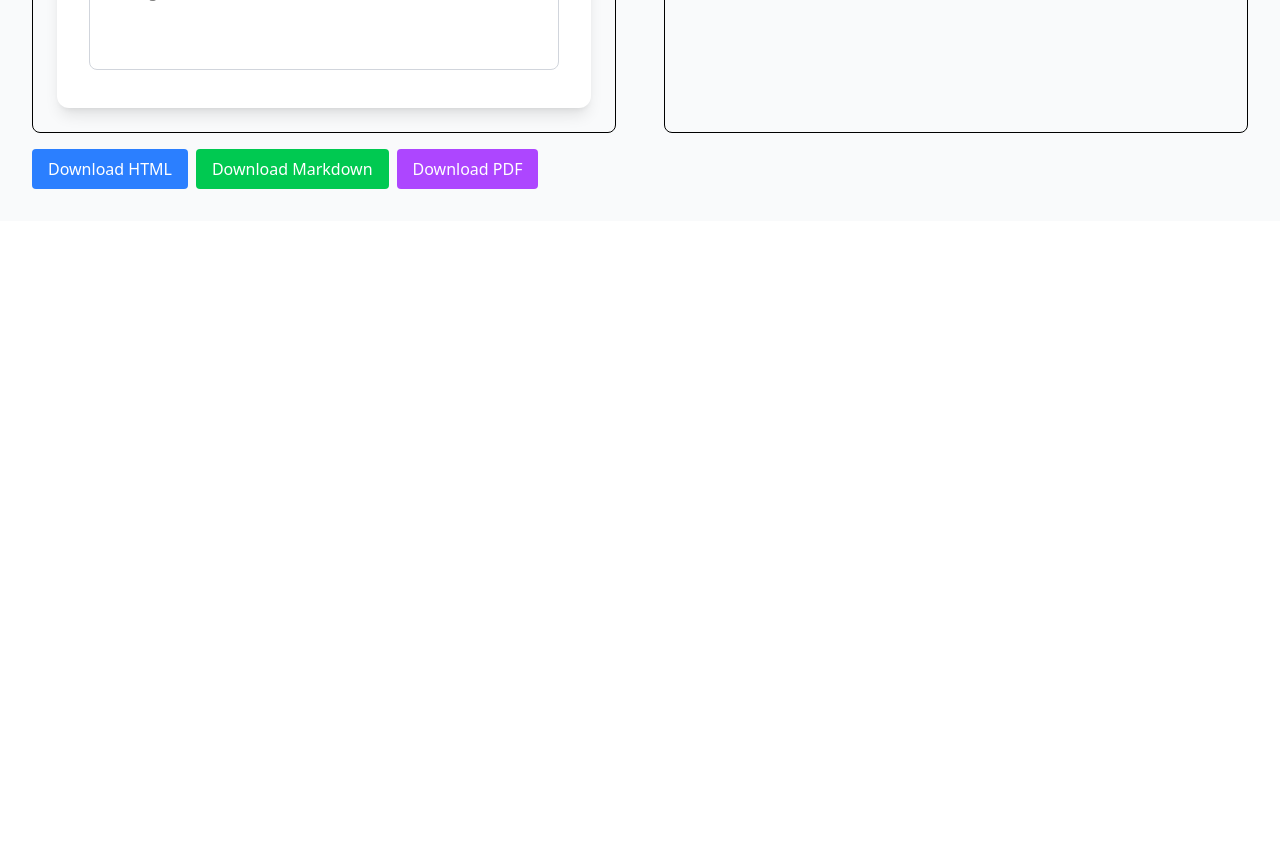
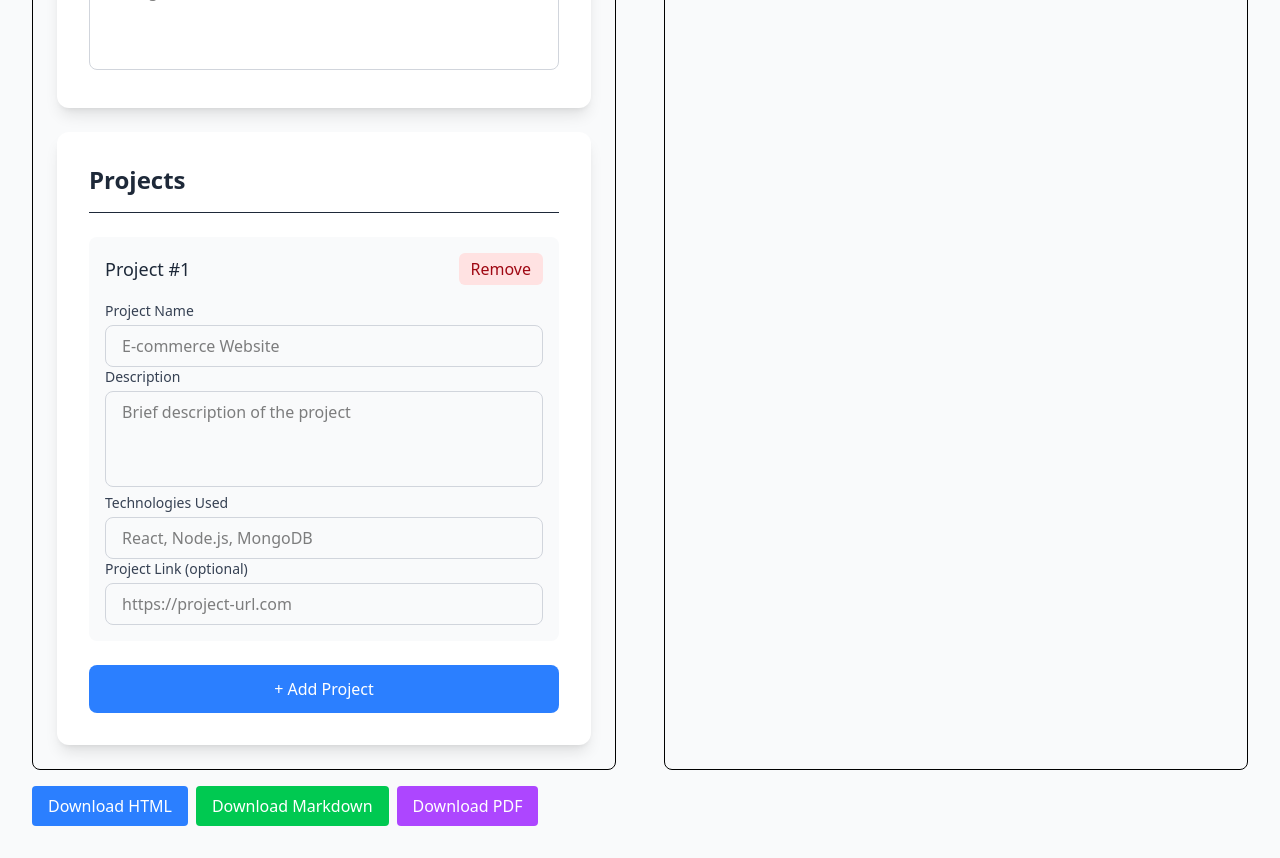
Before and after one commit to AyKrimino/resume-generator, a Next.js app in the folder frontend/: page / in a window 1280 px wide. Shown: the part 2340-3198 px from the top of the page. Before the commit the page ends 2561 px from the top, so only its background shows below. Built offline with nearby package versions, Linux system fonts and the light colour scheme; no server answers.

Commit message:
feat(frontend): add projects section

```diff
--- a/frontend/src/app/page.tsx
+++ b/frontend/src/app/page.tsx
@@ -3,6 +3,7 @@
 import EducationSection from "@/components/EducationSection";
 import ExperienceSection from "@/components/ExperienceSection";
 import PersonalInformationsSection from "@/components/PersonalInformationsSection";
+import ProjectSection from "@/components/ProjectsSection";
 import ResumePreview from "@/components/ResumePreview";
 import SkillsSection from "@/components/SkillsSection";
 import SummarySection from "@/components/SummarySection";
@@ -30,8 +31,6 @@ export default function Home() {
     },
   ]);
 
-  const [skills, setSkills] = useState("");
-
   const [experienceItems, setExperienceItems] = useState([
     {
       company: "",
@@ -39,6 +38,17 @@ export default function Home() {
       startDate: "",
       endDate: "",
       description: "",
+    },
+  ]);
+
+  const [skills, setSkills] = useState("");
+
+  const [projectItems, setProjectItems] = useState([
+    {
+      name: "",
+      description: "",
+      technologies: "",
+      link: "",
     },
   ]);
 
@@ -107,6 +117,10 @@ ${githubUrl ? `[GitHub](${githubUrl})` : ""}
               setExperienceItems={setExperienceItems}
             />
             <SkillsSection skills={skills} setSkills={setSkills} />
+            <ProjectSection
+              projectItems={projectItems}
+              setProjectItems={setProjectItems}
+            />
           </form>
           <div
             ref={previewRef}
--- /dev/null
+++ b/frontend/src/components/ProjectsSection.tsx
@@ -0,0 +1,129 @@
+type ProjectItem = {
+  name: string;
+  description: string;
+  technologies: string;
+  link: string;
+};
+
+type ProjectSectionProps = {
+  projectItems: ProjectItem[];
+  setProjectItems: (projectItems: ProjectItem[]) => void;
+};
+
+const ProjectSection = ({
+  projectItems,
+  setProjectItems,
+}: ProjectSectionProps) => {
+  const addProjectItem = () => {
+    setProjectItems([
+      ...projectItems,
+      {
+        name: "",
+        description: "",
+        technologies: "",
+        link: "",
+      },
+    ]);
+  };
+
+  const updateProjectItem = (index: number, field: string, value: string) => {
+    const updatedItems = [...projectItems];
+    updatedItems[index] = { ...updatedItems[index], [field]: value };
+    setProjectItems(updatedItems);
+  };
+
+  const removeProjectItem = (index: number) => {
+    const updatedItems = [...projectItems];
+    updatedItems.splice(index, 1);
+    setProjectItems(updatedItems);
+  };
+
+  return (
+    <section className="bg-white rounded-xl shadow-lg p-6 sm:p-8">
+      <h1 className="text-2xl font-semibold text-gray-800 mb-6 border-b pb-4">
+        Projects
+      </h1>
+      {projectItems.map((item, index) => (
+        <div key={index} className="mb-6 p-4 bg-gray-50 rounded-lg">
+          <div className="flex justify-between items-center mb-4">
+            <h3 className="text-lg font-medium text-gray-800">
+              Project #{index + 1}
+            </h3>
+            <button
+              type="button"
+              onClick={() => removeProjectItem(index)}
+              className="px-3 py-1 bg-red-100 text-red-800 rounded-md hover:bg-red-200 transition-colors delay-150 ease-in-out cursor-pointer"
+            >
+              Remove
+            </button>
+          </div>
+
+          <div>
+            <label className="block text-sm font-medium text-gray-700 mb-1">
+              Project Name
+            </label>
+            <input
+              type="text"
+              placeholder="E-commerce Website"
+              className="w-full px-4 py-2 border border-gray-300 rounded-lg focus:ring-2 focus:ring-blue-500 focus:border-transparent"
+              value={item.name}
+              onChange={(e) => updateProjectItem(index, "name", e.target.value)}
+            />
+          </div>
+
+          <div>
+            <label className="block text-sm font-medium text-gray-700 mb-1">
+              Description
+            </label>
+            <textarea
+              placeholder="Brief description of the project"
+              className="w-full px-4 py-2 border border-gray-300 rounded-lg h-24 resize-none focus:ring-2 focus:ring-blue-500 focus:border-transparent"
+              value={item.description}
+              onChange={(e) =>
+                updateProjectItem(index, "description", e.target.value)
+              }
+            />
+          </div>
+
+          <div>
+            <label className="block text-sm font-medium text-gray-700 mb-1">
+              Technologies Used
+            </label>
+            <input
+              type="text"
+              placeholder="React, Node.js, MongoDB"
+              className="w-full px-4 py-2 border border-gray-300 rounded-lg focus:ring-2 focus:ring-blue-500 focus:border-transparent"
+              value={item.technologies}
+              onChange={(e) =>
+                updateProjectItem(index, "technologies", e.target.value)
+              }
+            />
+          </div>
+
+          <div>
+            <label className="block text-sm font-medium text-gray-700 mb-1">
+              Project Link (optional)
+            </label>
+            <input
+              type="url"
+              placeholder="https://project-url.com"
+              className="w-full px-4 py-2 border border-gray-300 rounded-lg focus:ring-2 focus:ring-blue-500 focus:border-transparent"
+              value={item.link}
+              onChange={(e) => updateProjectItem(index, "link", e.target.value)}
+            />
+          </div>
+        </div>
+      ))}
+
+      <button
+        type="button"
+        onClick={addProjectItem}
+        className="w-full px-4 py-3 bg-blue-500 text-white rounded-lg hover:bg-blue-600 transition-colors delay-150 ease-in-out focus:outline-none focus:ring-2 focus:ring-blue-500 focus:ring-offset-2 cursor-pointer"
+      >
+        + Add Project
+      </button>
+    </section>
+  );
+};
+
+export default ProjectSection;
```
